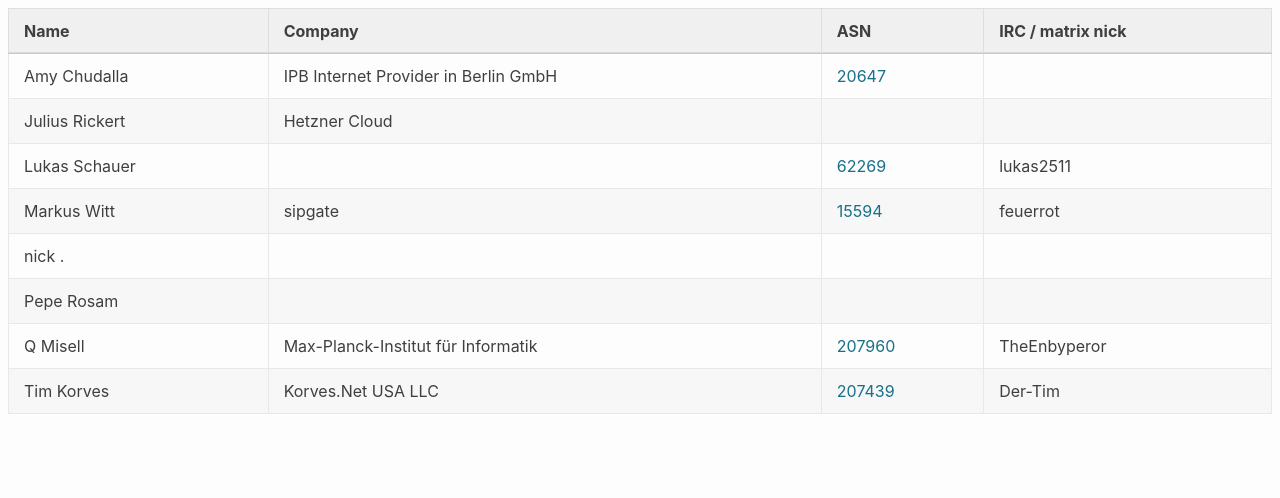
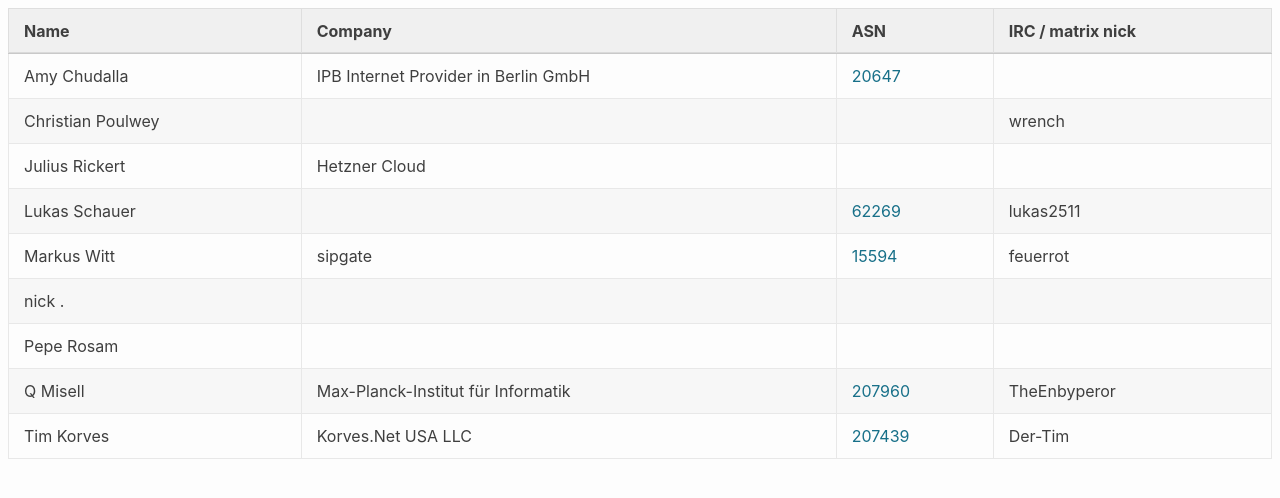
Before and after one commit to denog/pretix-attendeelist, a Jekyll site: the page built from denogmeetup25-05/index.markdown, in a window 1280 px wide. Shown: the top 498 px of the page. Built offline with Jekyll 4.4.1, drawn with Linux system fonts in a browser that asks for light colours.

Commit message:
Latest data: Tue May  6 14:49:38 UTC 2025

```diff
--- a/_data/attendees_denogmeetup25-05.json
+++ b/_data/attendees_denogmeetup25-05.json
@@ -4,6 +4,12 @@
     "company": "IPB Internet Provider in Berlin GmbH",
     "irc": null,
     "asn": "20647"
+  },
+  {
+    "name": "Christian Poulwey",
+    "company": null,
+    "irc": "wrench",
+    "asn": null
   },
   {
     "name": "Julius Rickert",
```
